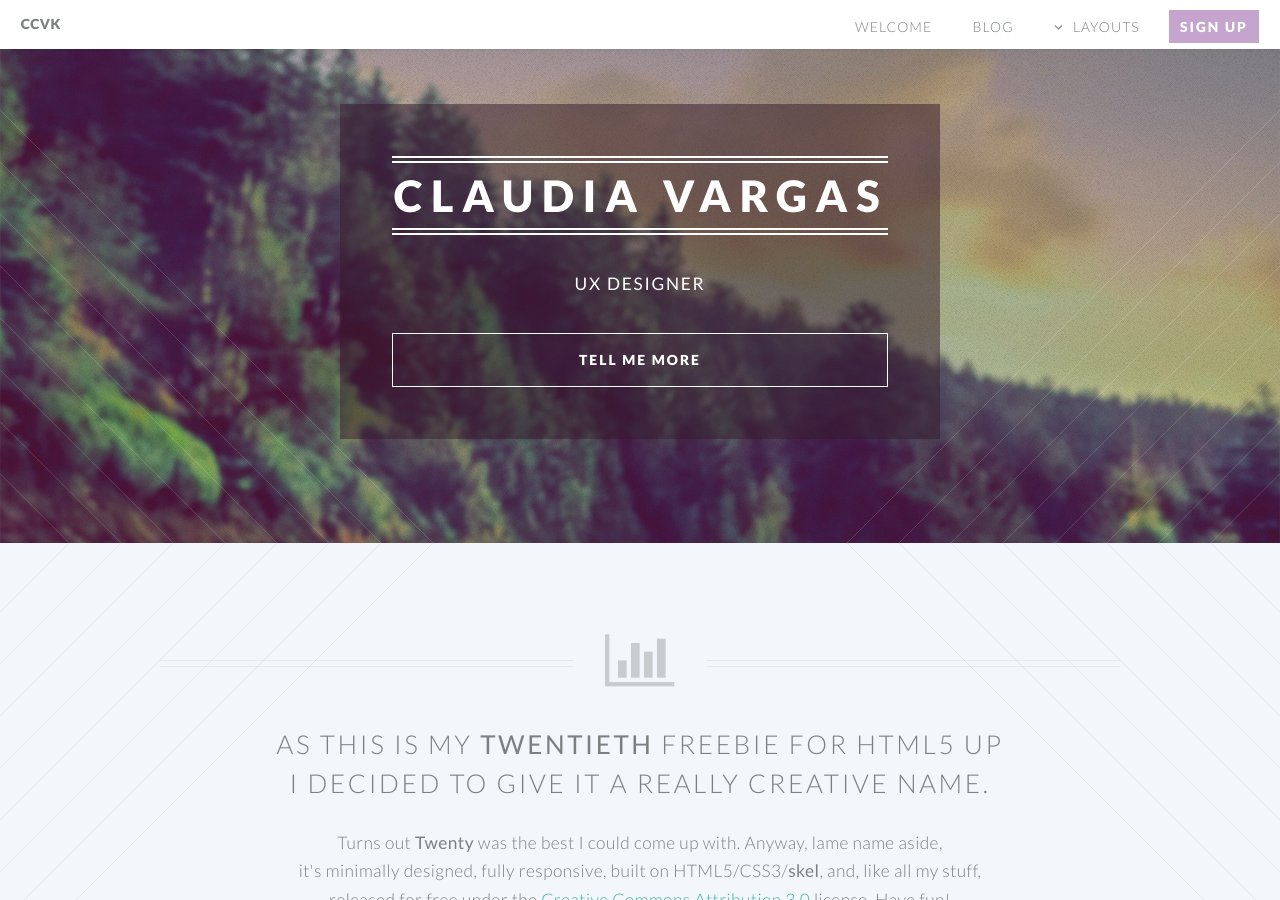
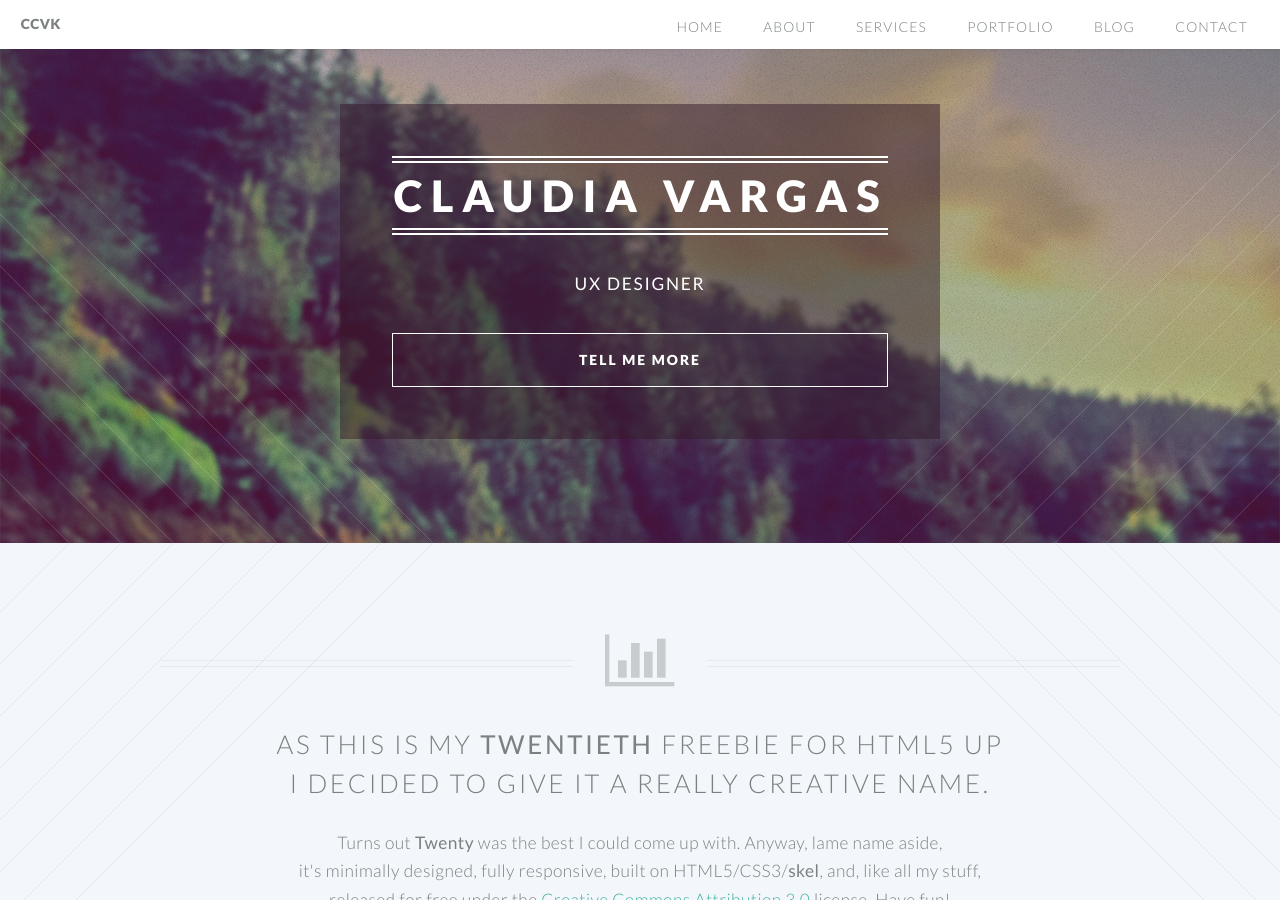
Before and after one commit to claucvk/claucvk.github.io, a Jekyll site: the page built from Twenty-Jekyll-Theme-master/index.html, in a window 1280 px wide and 900 px high. Built offline with Jekyll 4.4.1, drawn with Linux system fonts in a browser that asks for light colours.

Commit message:
creación de menus

```diff
--- a/Twenty-Jekyll-Theme-master/_includes/header.html
+++ b/Twenty-Jekyll-Theme-master/_includes/header.html
@@ -2,28 +2,12 @@
 				<h1 id="logo"><a href="/">CCVK</a></h1>
 				<nav id="nav">
 					<ul>
-						<li><a href="/">Welcome</a></li>
+						<li><a href="/">Home</a></li>
+						<li><a href="/">About</a></li>
+						<li><a href="/">Services</a></li>
+						<li><a href="/">Portfolio</a></li>
                         <li><a href="/blog.html">Blog</a></li>
-						<li class="submenu">
-							<a href="">Layouts</a>
-							<ul>
-								<li><a href="/left-sidebar.html">Left Sidebar</a></li>
-								<li><a href="/right-sidebar.html">Right Sidebar</a></li>
-								<li><a href="/no-sidebar.html">No Sidebar</a></li>
-								<li><a href="/contact.html">Contact</a></li>
-								<li class="submenu">
-									<a href="">Submenu</a>
-									<ul>
-										<li><a href="#">Dolore Sed</a></li>
-										<li><a href="#">Consequat</a></li>
-										<li><a href="#">Lorem Magna</a></li>
-										<li><a href="#">Sed Magna</a></li>
-										<li><a href="#">Ipsum Nisl</a></li>
-									</ul>
-								</li>
-							</ul>
-						</li>
-						<li><a href="#" class="button special">Sign Up</a></li>
+						<li><a href="/blog.html">Contact</a></li>
 					</ul>
 				</nav>
 			</header>
```
